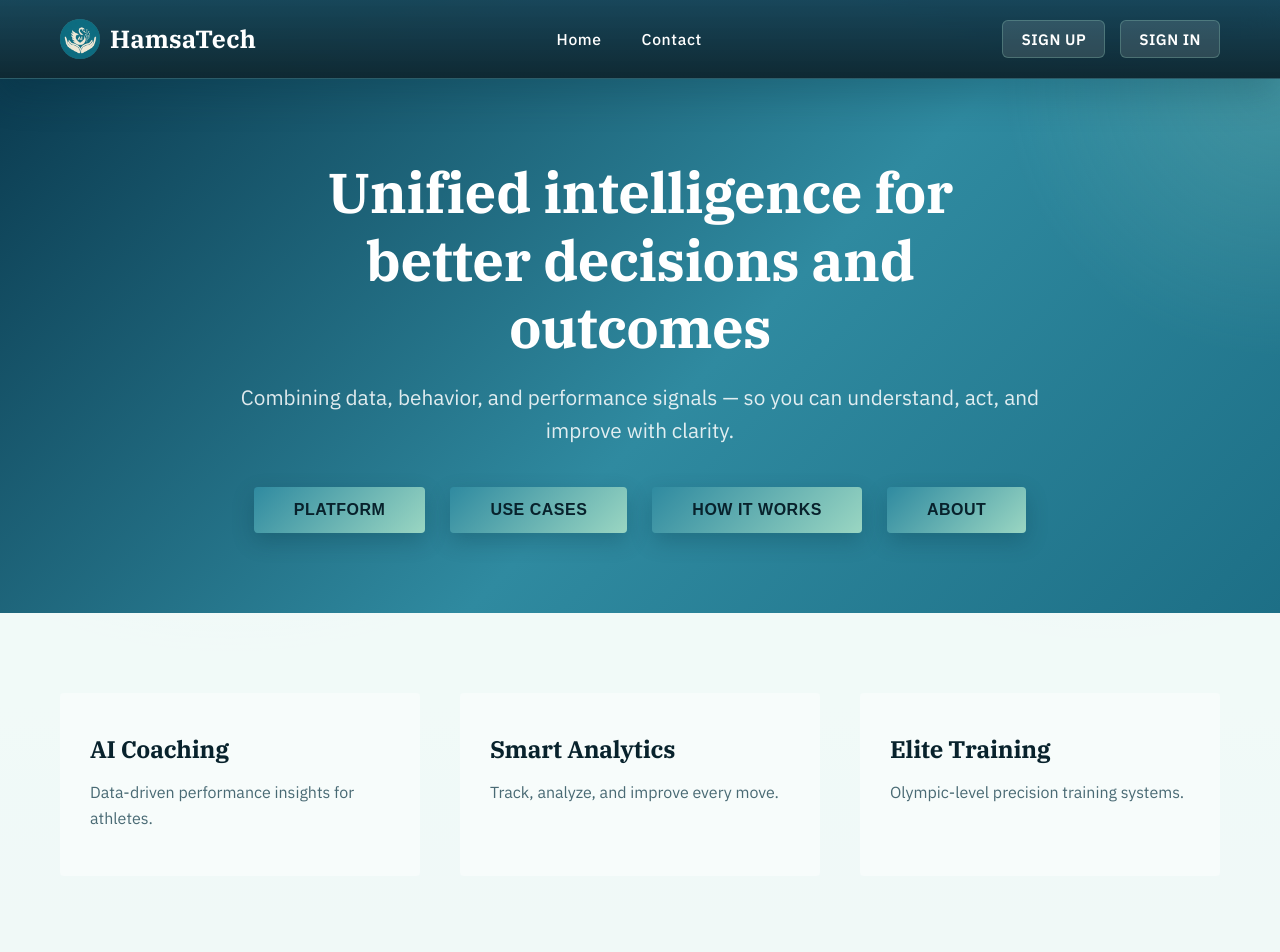
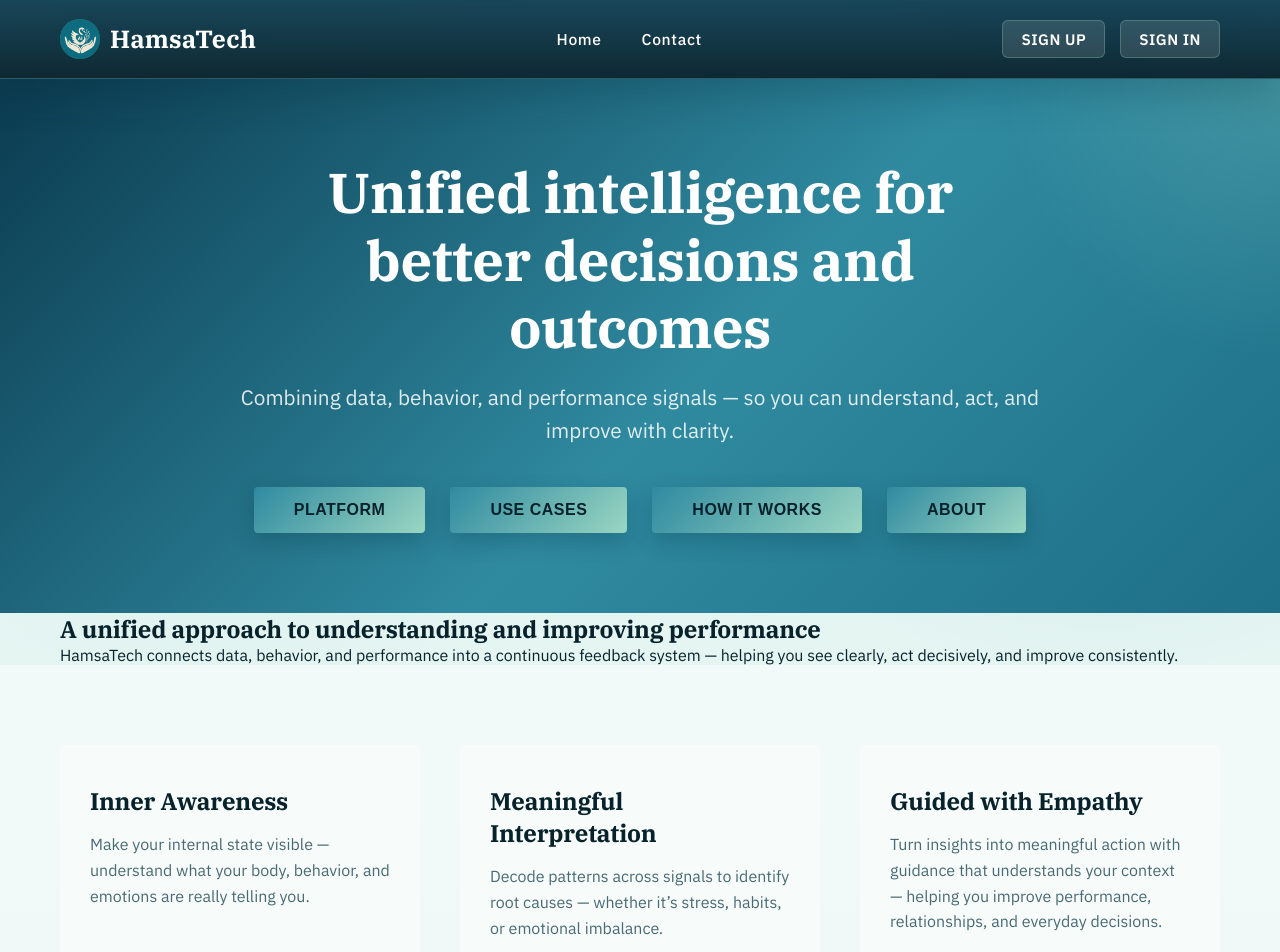
Before and after one commit to hamsatechai-netizen/hamsatech-website, a React (Vite) app: page / in a window 1280 px wide. Shown: the top 952 px of the page. Built offline with nearby package versions, Linux system fonts and the light colour scheme; no server answers.

Commit message:
Update App.tsx

```diff
--- a/src/App.tsx
+++ b/src/App.tsx
@@ -20,18 +20,18 @@ function App() {
   const features = [
     {
       id: 1,
-      title: 'AI Coaching',
-      description: 'Data-driven performance insights for athletes.'
+      title: 'Inner Awareness',
+      description: 'Make your internal state visible — understand what your body, behavior, and emotions are really telling you.'
     },
     {
       id: 2,
-      title: 'Smart Analytics',
-      description: 'Track, analyze, and improve every move.'
+      title: 'Meaningful Interpretation',
+      description: 'Decode patterns across signals to identify root causes — whether it’s stress, habits, or emotional imbalance.'
     },
     {
       id: 3,
-      title: 'Elite Training',
-      description: 'Olympic-level precision training systems.'
+      title: 'Guided with Empathy',
+      description: 'Turn insights into meaningful action with guidance that understands your context — helping you improve performance, relationships, and everyday decisions.'
     }
   ]
 
@@ -45,6 +45,16 @@ function App() {
           element={
             <>
               <Hero />
+              <section className="solution-section">
+      <div className="container">
+        <h2 className="section-title">
+          A unified approach to understanding and improving performance
+        </h2>
+        <p className="section-subtext">
+          HamsaTech connects data, behavior, and performance into a continuous feedback system — helping you see clearly, act decisively, and improve consistently.
+        </p>
+      </div>
+    </section>
               <section id="platform" className="features-section">
                 <div className="container">
                   <div className="features-grid">
```
